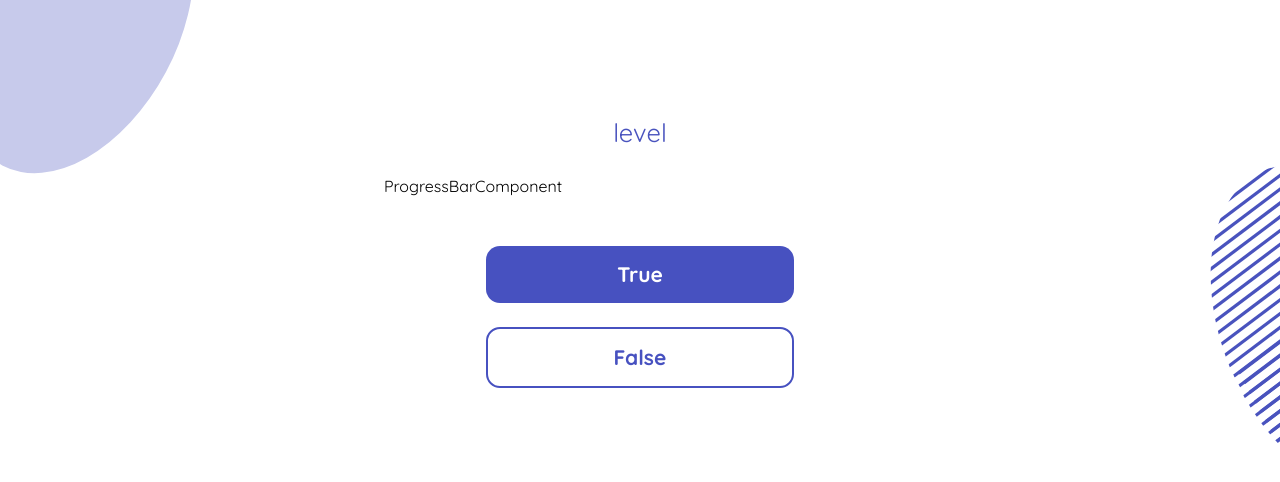
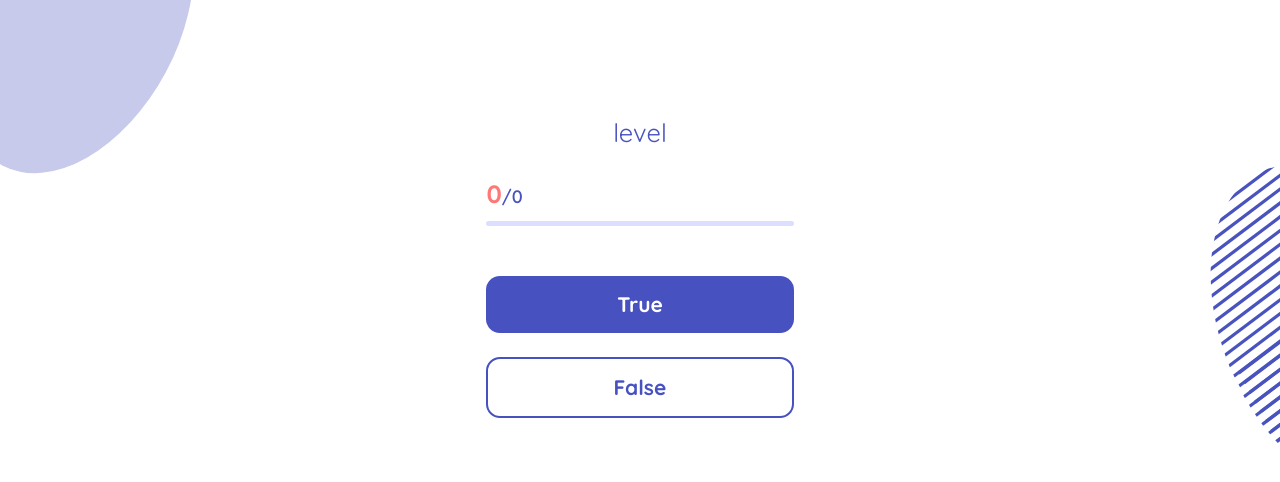
Before and after one commit to curious-33/trivia, a React (Create React App) app: page /quizzes/1 in a window 1280 px wide. Shown: the top 482 px of the page. Built offline with nearby package versions, Linux system fonts and the light colour scheme.

Commit message:
add: progres bar

```diff
--- a/src/components/ProgressBar/index.tsx
+++ b/src/components/ProgressBar/index.tsx
@@ -1,8 +1,25 @@
 import styles from "./progressbar.module.scss";
 
-const ProgressBarComponent = () => {
+const ProgressBarComponent = ({ total, done }: { total: any; done: any }) => {
+  const _total = Array.isArray(total) ? total : [];
+  const _done = Array.isArray(done) ? done : [];
+
+  const totalLength = _total.length;
+  const doneLength = _done.length;
   return (
-    <div className={styles.progressBarComponent}>ProgressBarComponent</div>
+    <div className={styles.progressBarComponent}>
+      <div className={styles.progressText}>
+        <span>{doneLength}</span>/{totalLength}
+      </div>
+      <div className={styles.progress}>
+        <span
+          className={styles.progressCompleted}
+          style={{
+            width: `${Math.round((doneLength * 100) / totalLength)}%`,
+          }}
+        />
+      </div>
+    </div>
   );
 };
 
--- a/src/components/ProgressBar/progressbar.module.scss
+++ b/src/components/ProgressBar/progressbar.module.scss
@@ -0,0 +1,37 @@
+.progressBarComponent {
+  width: 60%;
+  margin: 0 auto;
+}
+
+.progressText {
+  font-weight: 600;
+  font-size: 18px;
+  line-height: 25px;
+  color: var(--text-primary);
+
+  span {
+    font-weight: 700;
+    font-size: 25px;
+    line-height: 35px;
+    color: var(--text-secondary);
+  }
+}
+
+.progress {
+  height: 5px;
+  width: 100%;
+  background: #dbdeff;
+  border-radius: 20px;
+  margin-top: 10px;
+  position: relative;
+}
+
+.progressCompleted {
+  height: 100%;
+  background: linear-gradient(180deg, #ff7878 0%, #ff7878 100%);
+  border-radius: 20px;
+  position: absolute;
+  left: 0;
+  top: 0;
+  bottom: 0;
+}
```
